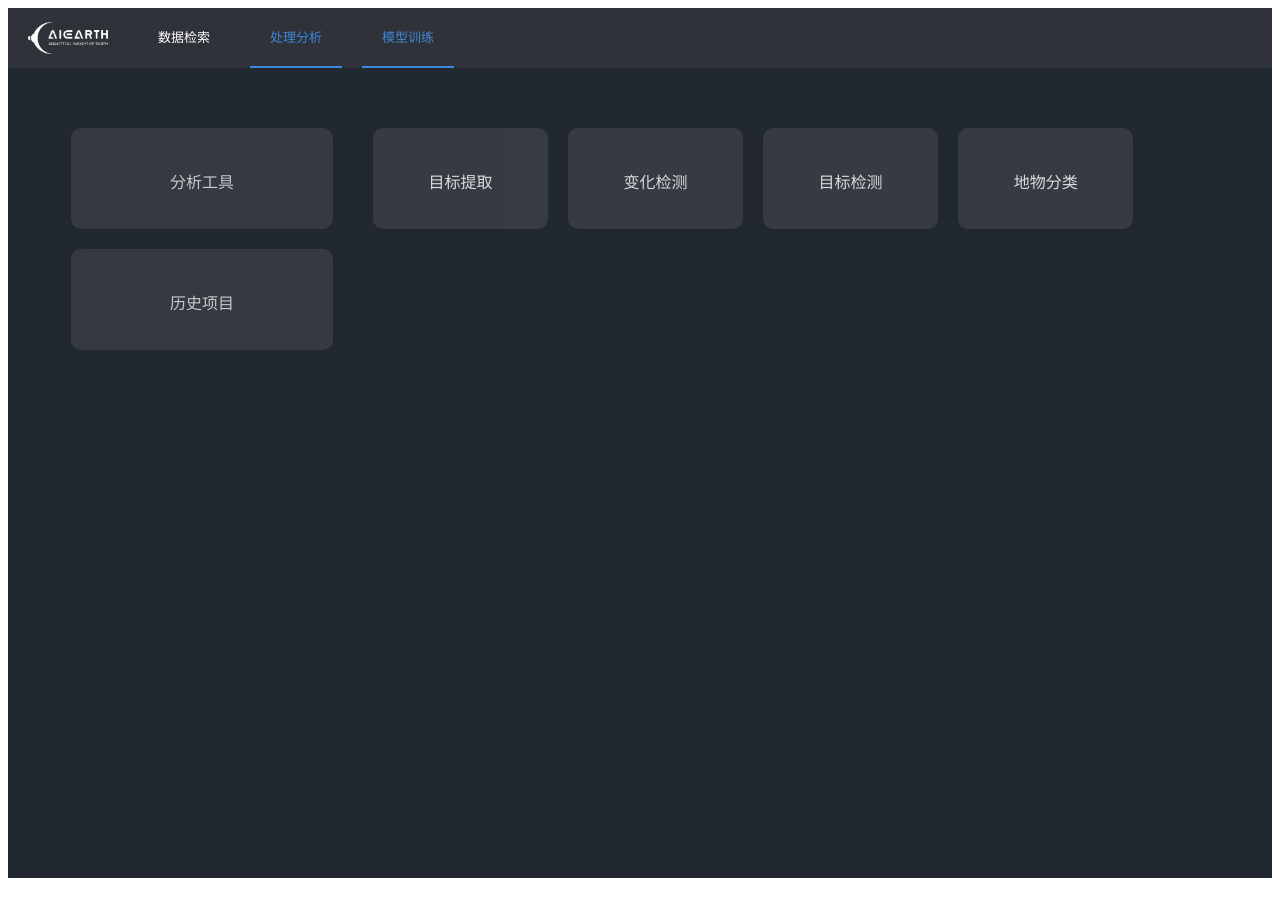
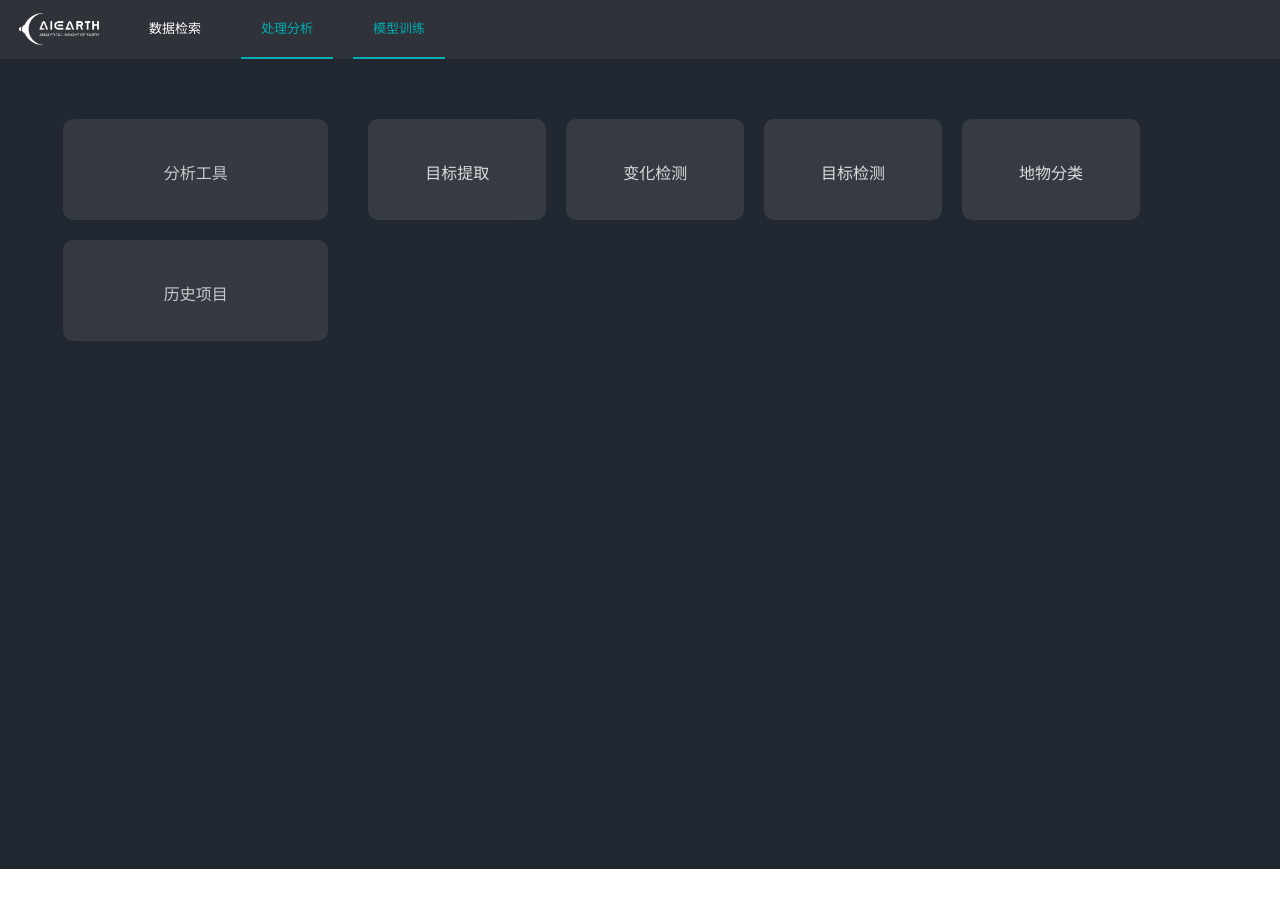
Before and after one commit to Costwen/rs-platform-frontend, a Vue app: page /AnalysisTools in a window 1280 px wide. Built offline with nearby package versions, Linux system fonts and the light colour scheme.

Commit message:
基本页面

```diff
--- a/public/index.html
+++ b/public/index.html
@@ -7,6 +7,13 @@
     <link rel="icon" href="<%= BASE_URL %>favicon.ico">
     <title><%= htmlWebpackPlugin.options.title %></title>
   </head>
+  <style>
+      body {
+          padding: -1px;
+          border: 0px;
+          margin: -1px;
+      }
+  </style>
   <body>
     <noscript>
       <strong>We're sorry but <%= htmlWebpackPlugin.options.title %> doesn't work properly without JavaScript enabled. Please enable it to continue.</strong>
--- a/src/components/Header.vue
+++ b/src/components/Header.vue
@@ -8,7 +8,7 @@
       @select="handleSelect"
       background-color="#2f3238"
       text-color="white"
-      active-text-color="#3F87DA">
+      active-text-color="#00ADB5">
       <h1>
         <a class="logo" :style="{backgroundImage: 'url(' + bg + ')'}" @click="$router.push({path:'/'})"></a>
       </h1>
@@ -101,7 +101,7 @@ export default {
 
 <style scoped>
 .header{
-  z-index: 5;
+  /*z-index: 5;*/
   /*opacity: 1;*/
   /*font-family: "lucida grande", "lucida sans unicode", lucida, helvetica, "Hiragino Sans GB", "Microsoft YaHei", "WenQuanYi Micro Hei", sans-serif !important;*/
 }
@@ -111,9 +111,12 @@ export default {
 /*}*/
 
 .header .el-menu-item:hover{
-  background: whitesmoke !important;
+  background: #2D4059 !important;
 }
 
+.el-menu-demo{
+  padding: -1px;
+}
 .el-menu-item{
   margin:0 10px !important;
   font-size: small !important;
--- a/src/views/AnalysisTools.vue
+++ b/src/views/AnalysisTools.vue
@@ -53,7 +53,6 @@ import Header from '../components/Header'
 export default {
   name: 'AnalysisTools',
   components: { Header }
-
 }
 </script>
 
```
